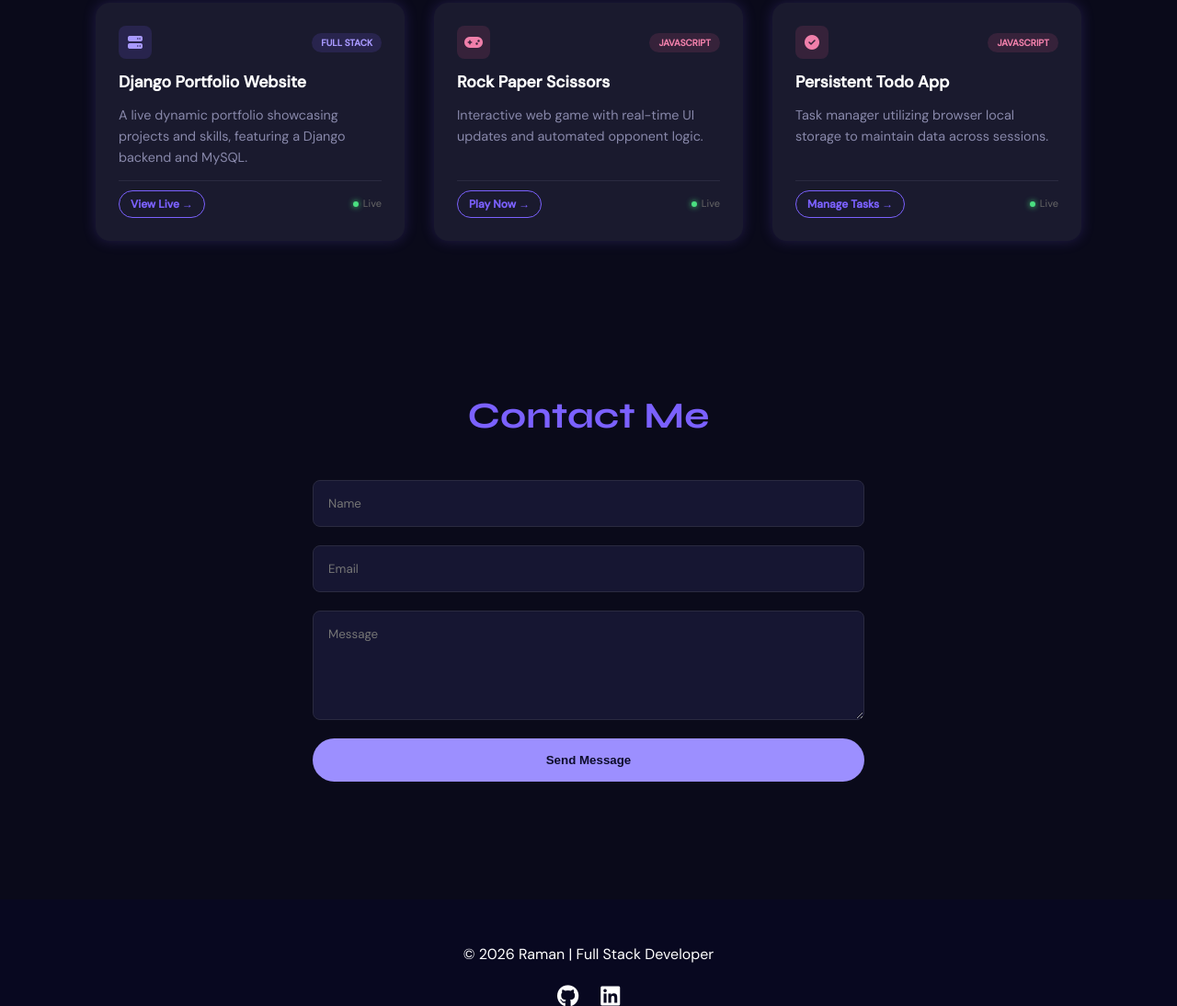
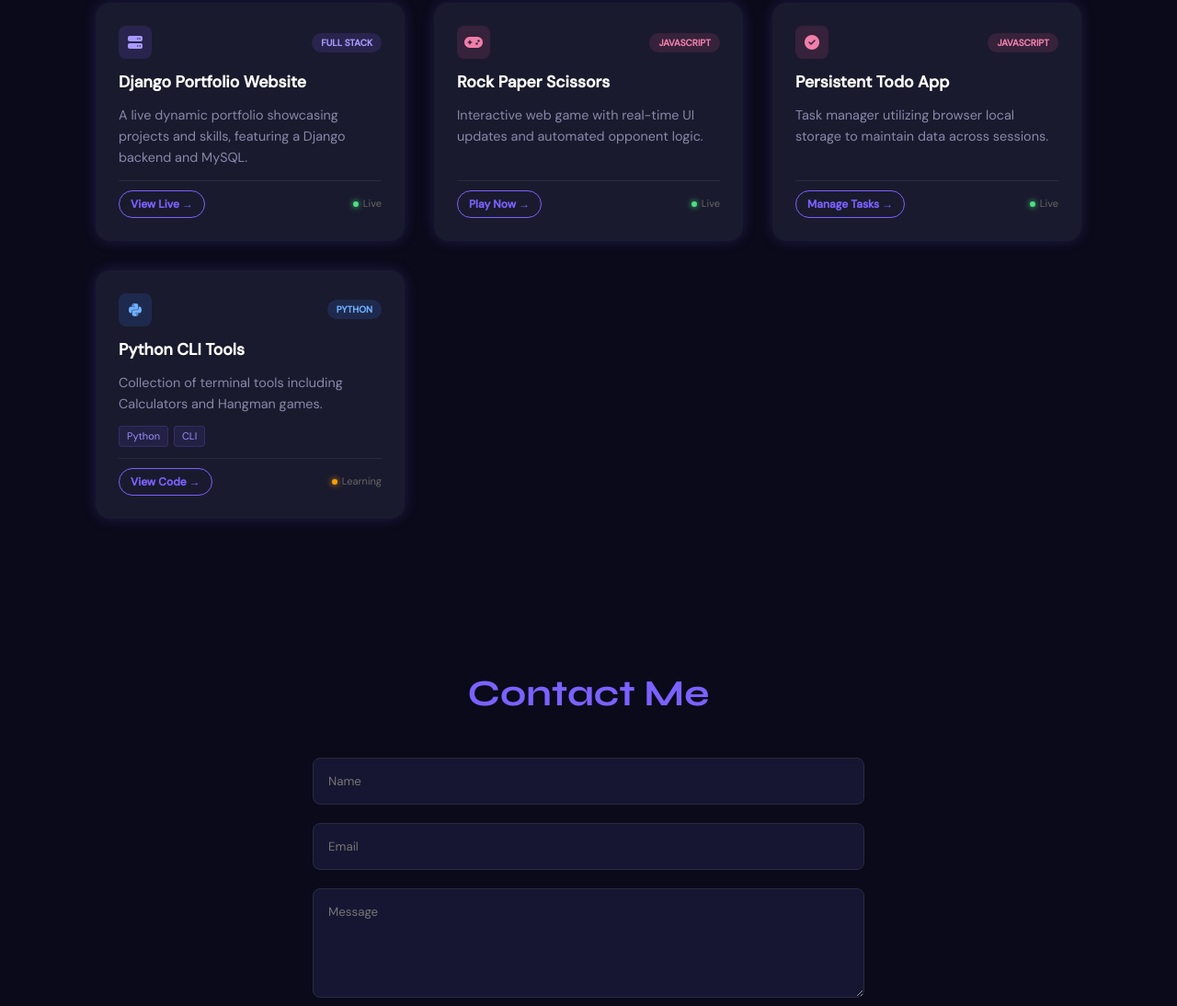
Before and after one commit to ramanpal2123/portfolio, a plain HTML site: page index.html in a window 1280 px wide. Shown: the part 2085-3179 px from the top of the page at 92% size. Drawn offline with Linux system fonts and the light colour scheme.

Commit message:
index.html

```diff
--- a/index.html
+++ b/index.html
@@ -185,6 +185,20 @@
                     <span class="proj-status"><span class="status-dot"></span> Live</span>
                 </div>
             </div>
+            <div class="proj-card">
+                <div class="proj-top">
+                    <div class="proj-icon icon-python"><i class="fab fa-python"></i></div>
+                    <span class="proj-category cat-python">Python</span>
+                </div>
+                <p class="proj-name">Python CLI Tools</p>
+                <p class="proj-desc">Collection of terminal tools including Calculators and Hangman games.</p>
+                <div class="proj-tags">
+                    <span class="tag">Python</span><span class="tag">CLI</span>
+                </div>
+                <div class="proj-footer">
+                    <a href="https://github.com/ramanpal2123/Command-line-Projects-with-Python-" target="_blank" class="proj-link">View Code →</a>
+                    <span class="proj-status"><span class="status-dot learning"></span> Learning</span>
+                </div>
         </div>
     </section>
 
```
